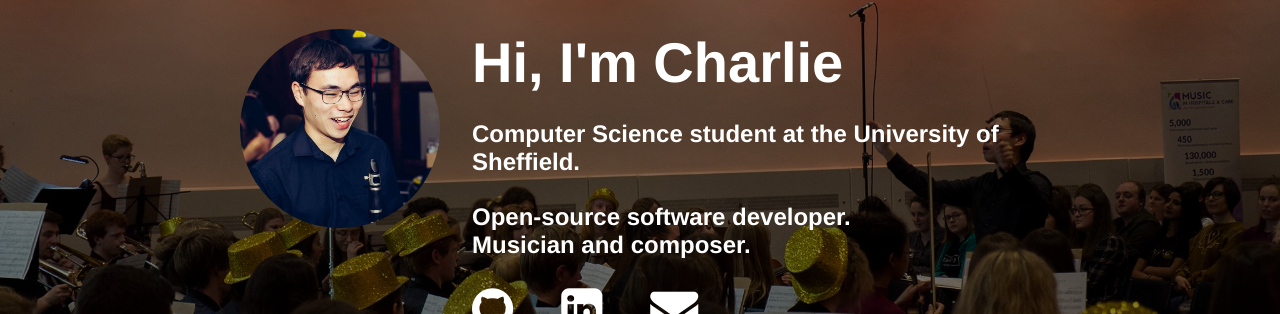
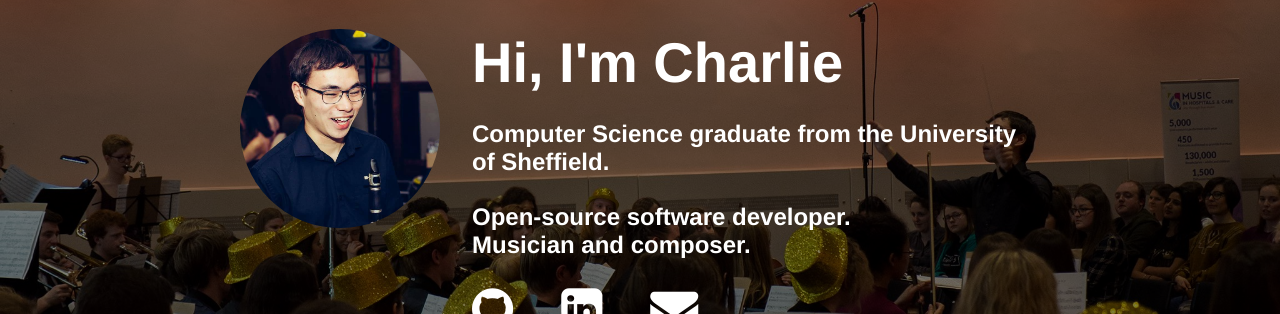
Before and after one commit to charlielee/charlielee.github.io, a Jekyll site: the page built from index.md, in a window 1280 px wide. Shown: the part 107-421 px from the top of the page. Built offline with Jekyll 4.4.1, drawn with Linux system fonts in a browser that asks for light colours.

Commit message:
Update index.md

```diff
--- a/index.md
+++ b/index.md
@@ -4,7 +4,7 @@ layout: home
 collection: projects
 hero_cover: true
 hero_title: Hi, I'm Charlie
-hero_text: "Computer Science student at the University of Sheffield.<br><br>Open-source software developer.<br>Musician and composer."
+hero_text: "Computer Science graduate from the University of Sheffield.<br><br>Open-source software developer.<br>Musician and composer."
 hero_img_round: assets/img/headshot-september-2017.jpg
 hero_img: assets/img/concert-band.jpg
 hero_social: true
```
